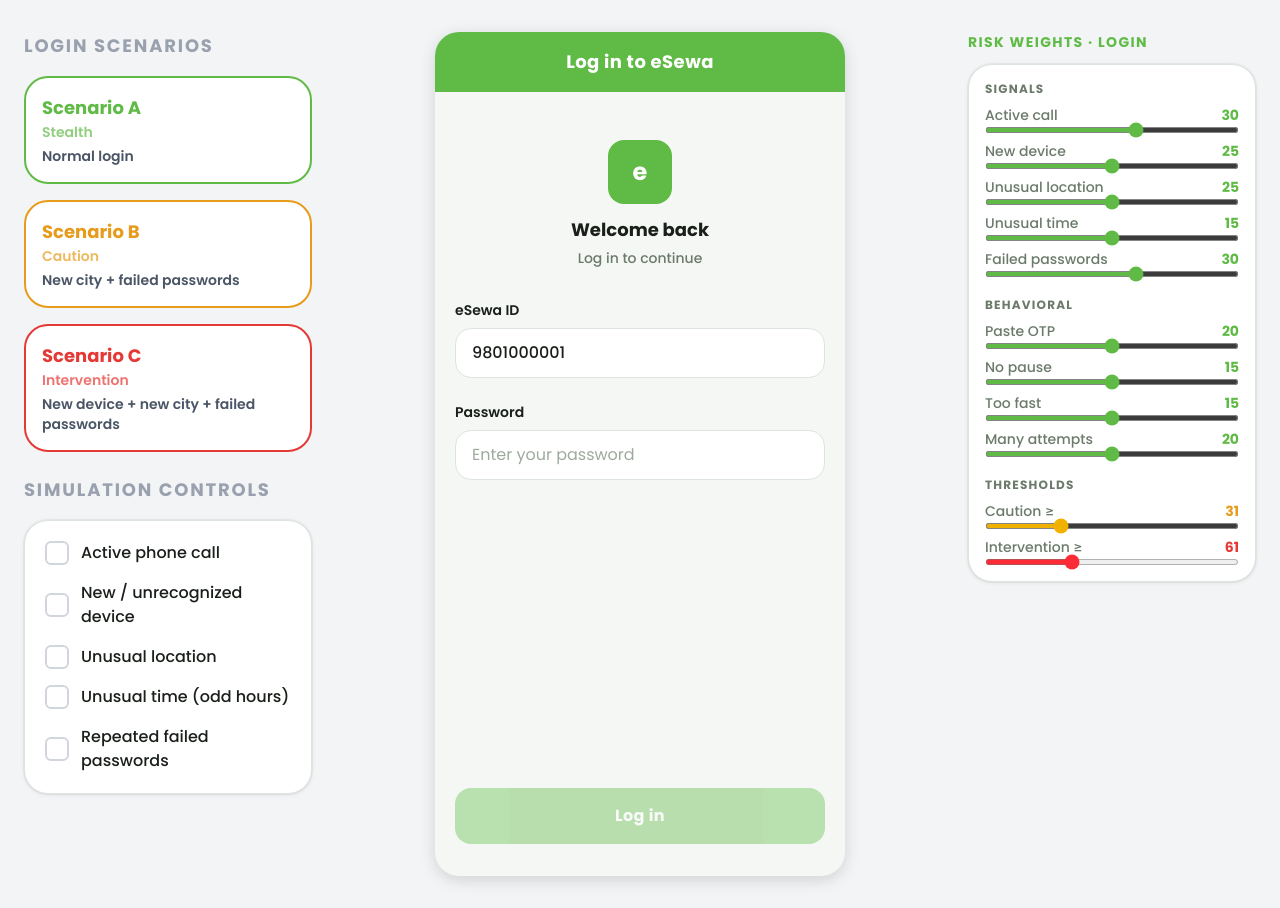
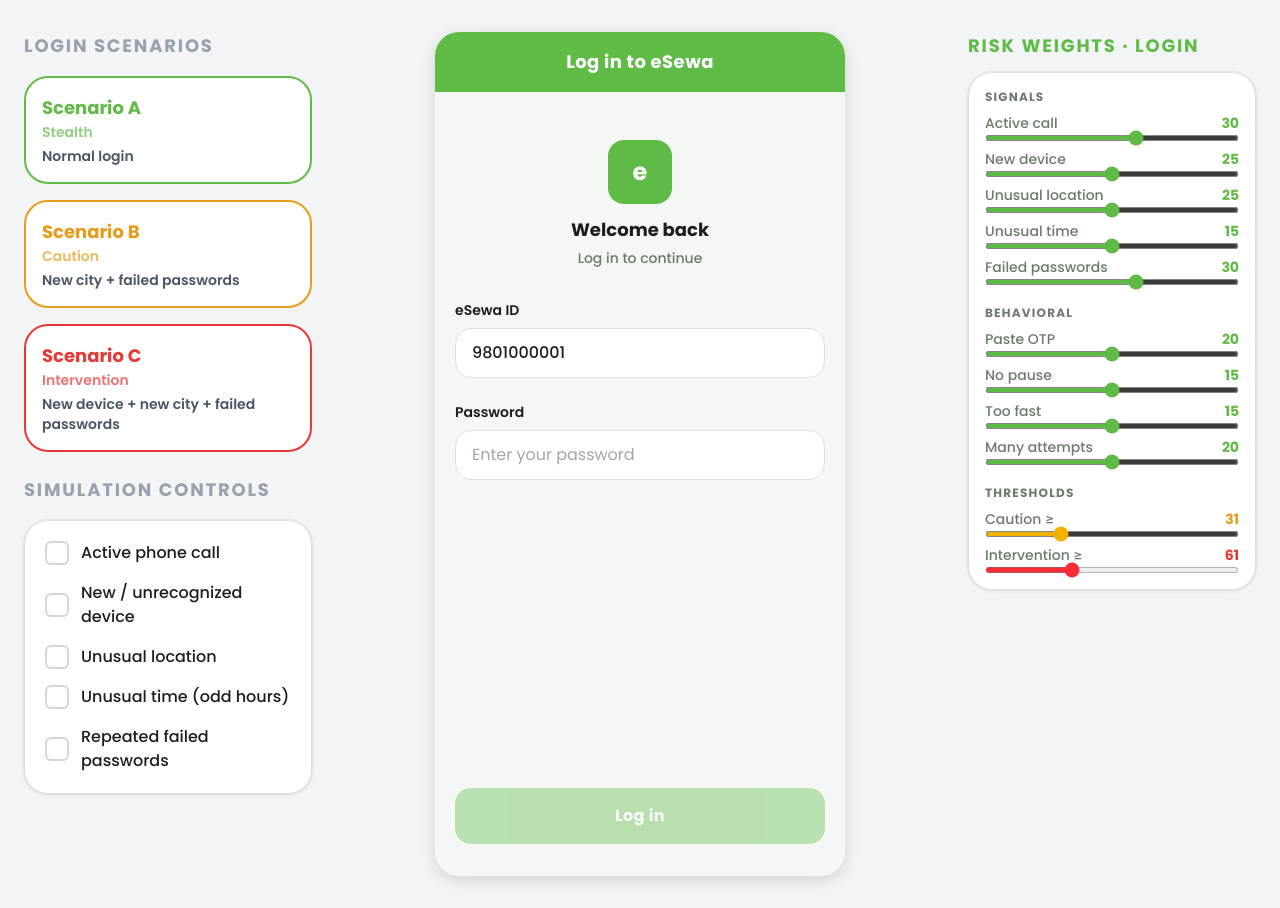
Before and after one commit to sagarEmn/dynamic-otp, a React (Vite) app: page / in a window 1280 px wide. Built offline with nearby package versions, Linux system fonts and the light colour scheme.

Commit message:
feat: make the font size bigger

```diff
--- a/src/components/AdminPanel.jsx
+++ b/src/components/AdminPanel.jsx
@@ -66,7 +66,7 @@ export default function AdminPanel({ isLogin = false }) {
 
   return (
     <div className="flex flex-col gap-3 w-72 shrink-0">
-      <p className="text-sm font-bold text-esewa-green uppercase tracking-widest">
+      <p className="text-lg font-bold text-esewa-green uppercase tracking-widest">
         Risk weights · {isLogin ? "Login" : "Transaction"}
       </p>
 
```
